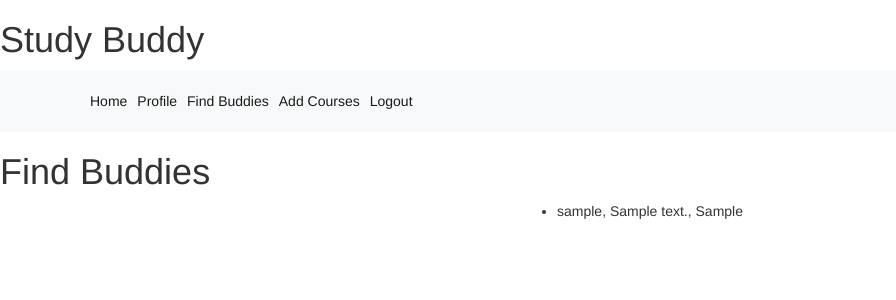
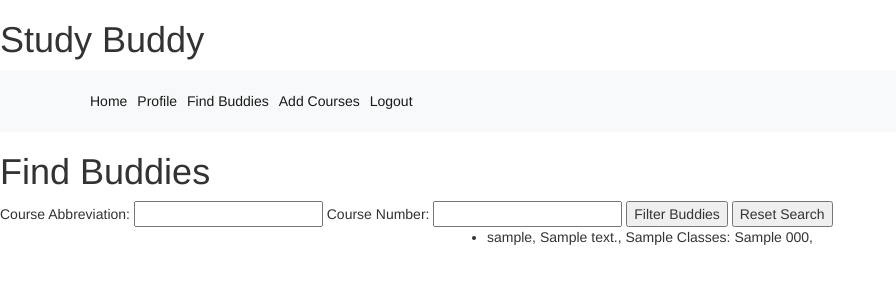
Before and after one commit to turtlemooncake/uva-studybuddy, a Django app: page /findBuddies/ in a window 1280 px wide. Shown: the top 300 px of the page, without its empty margins (0-896 px from the left). Run offline with Django 4.2, Linux system fonts and the light colour scheme; tables that the repository leaves empty hold one stand-in row (values such as "Sample post"); some libraries are stand-ins or nearby versions.

Commit message:
added filter ability to find buddy, added reset search to both find buddy and find courses

```diff
--- a/studybuddy/templates/addCourses.html
+++ b/studybuddy/templates/addCourses.html
@@ -8,8 +8,8 @@
         {% csrf_token %}
         Course Abbreviation: <input name="courseAb" />
         <input type="submit" value="Filter on Abbv" name="Filter" />
+        <input type="submit" value="Reset Search" name="Reset Search" />
         Course Number: <input name="courseNumb" />
-        <!-- <input type="submit" value="Filter on Abbv" name="Filter" /> -->
         <input type="submit" value="Add Course" name="Add Course" />
         {% if not courseValid%}
         <p>Course not found! Try again please.</p>
--- a/studybuddy/templates/findBuddies.html
+++ b/studybuddy/templates/findBuddies.html
@@ -3,11 +3,21 @@
 <h1>Find Buddies</h1>
 
 <body>
+    <form method="POST">
+        {% csrf_token %}
+        Course Abbreviation: <input name="courseAb" />
+        Course Number: <input name="courseNumb" />
+        <input type="submit" value="Filter Buddies" name="Find Buddy" />
+        <input type="submit" value="Reset Search" name="Reset Search" />
+    </form>
     <div class="d-flex justify-content-center">
         <ul>
             {% for buddy in allProfiles %} <!--this is name of context_object_name from the dplist view-->
             <li>
-                {{buddy.user.username}}, {{buddy.about}}, {{buddy.major}}
+                {{buddy.user.username}}, {{buddy.about}}, {{buddy.major}} Classes:
+                {% for i in buddy.courses.all %}
+                    {{i.courseAbbv}} {{i.courseNumber}},
+                {% endfor %}
             </li>
             {% endfor %}
         </ul>
--- a/studybuddy/views.py
+++ b/studybuddy/views.py
@@ -65,6 +65,10 @@ def addCourses(request):
                 courseValid = True
             else:
                 courseValid = False
+
+        if 'Reset Search' in request.POST:
+            allCourses = Course.objects.all()
+
         print('in post expression')
     else:
         allCourses = Course.objects.all()
@@ -86,6 +90,22 @@ def logOut(request):
 def findBuddies(request):
     allProfiles = Profile.objects.all()
 
+    if request.method == 'POST':
+        if 'Reset Search' in request.POST:
+            allProfiles = Profile.objects.all()
+
+        if 'Find Buddy' in request.POST:
+            filteredProfiles = []
+            for each in allProfiles:
+                if each.courses.filter(courseAbbv=request.POST['courseAb']).exists() or each.courses.filter(courseNumber=request.POST['courseNumb']).exists() :
+                    filteredProfiles.append(each)
+                    print(each.user)
+
+            allProfiles = filteredProfiles
+
+    else:
+        allProfiles = Profile.objects.all()
+
     context = {
         'allProfiles' : allProfiles
     }
```
